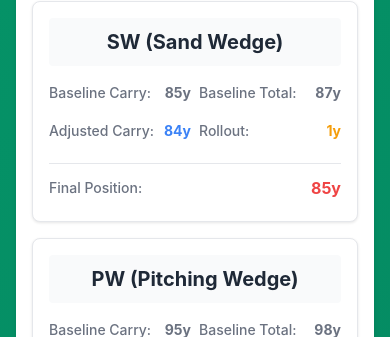
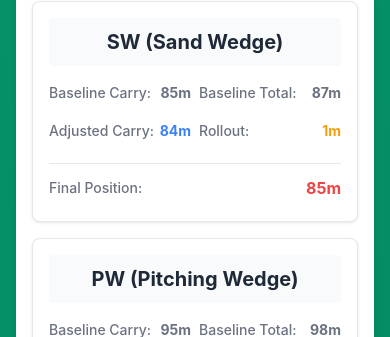
Before and after one commit to digitribesthlm/golf, a Next.js app: page / in a window 390 px wide. Both pictures are taken after a click on the button "Calculate All Distances". Shown: the part 507-844 px from the top of the page. Built offline with nearby package versions, Linux system fonts and the light colour scheme.

Commit message:
Fix units: Change yards to meters in mobile cards

```diff
--- a/components/GolfCalculator.js
+++ b/components/GolfCalculator.js
@@ -319,24 +319,24 @@ export default function GolfCalculator({ playerData }) {
                 <div className="mobile-distance-grid">
                   <div className="mobile-distance-item">
                     <span className="mobile-distance-label">Baseline Carry:</span>
-                    <span className="mobile-distance-value baseline">{club.baselineCarry}y</span>
+                    <span className="mobile-distance-value baseline">{club.baselineCarry}m</span>
                   </div>
                   <div className="mobile-distance-item">
                     <span className="mobile-distance-label">Baseline Total:</span>
-                    <span className="mobile-distance-value baseline">{club.baselineTotal}y</span>
+                    <span className="mobile-distance-value baseline">{club.baselineTotal}m</span>
                   </div>
                   <div className="mobile-distance-item">
                     <span className="mobile-distance-label">Adjusted Carry:</span>
-                    <span className="mobile-distance-value carry">{club.adjustedCarry}y</span>
+                    <span className="mobile-distance-value carry">{club.adjustedCarry}m</span>
                   </div>
                   <div className="mobile-distance-item">
                     <span className="mobile-distance-label">Rollout:</span>
-                    <span className="mobile-distance-value rollout">{club.rollout}y</span>
+                    <span className="mobile-distance-value rollout">{club.rollout}m</span>
                   </div>
                   <div className="mobile-final-distance">
                     <div className="mobile-distance-item">
                       <span className="mobile-distance-label">Final Position:</span>
-                      <span className="mobile-distance-value total">{club.finalPosition}y</span>
+                      <span className="mobile-distance-value total">{club.finalPosition}m</span>
                     </div>
                   </div>
                 </div>
```
